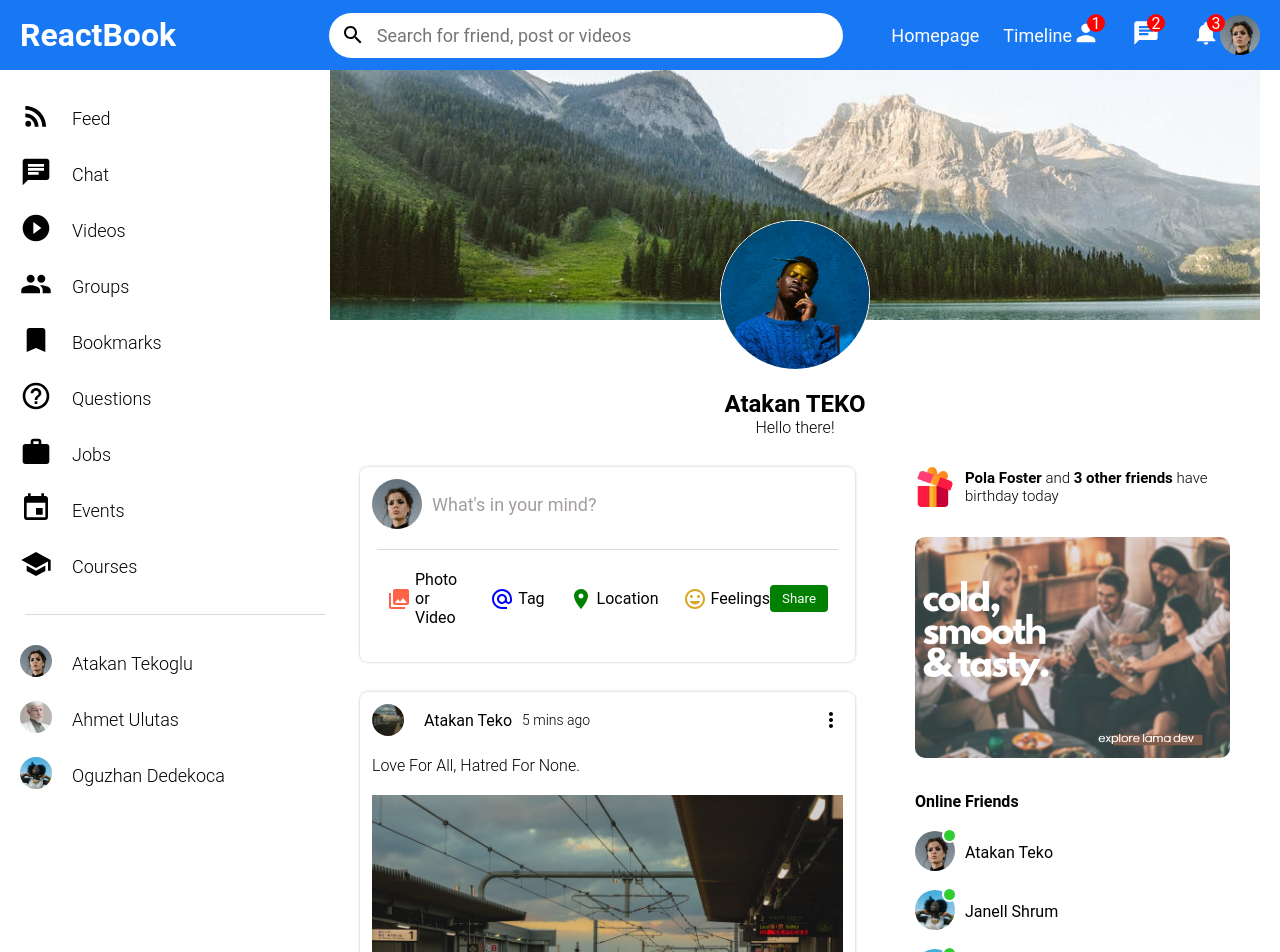
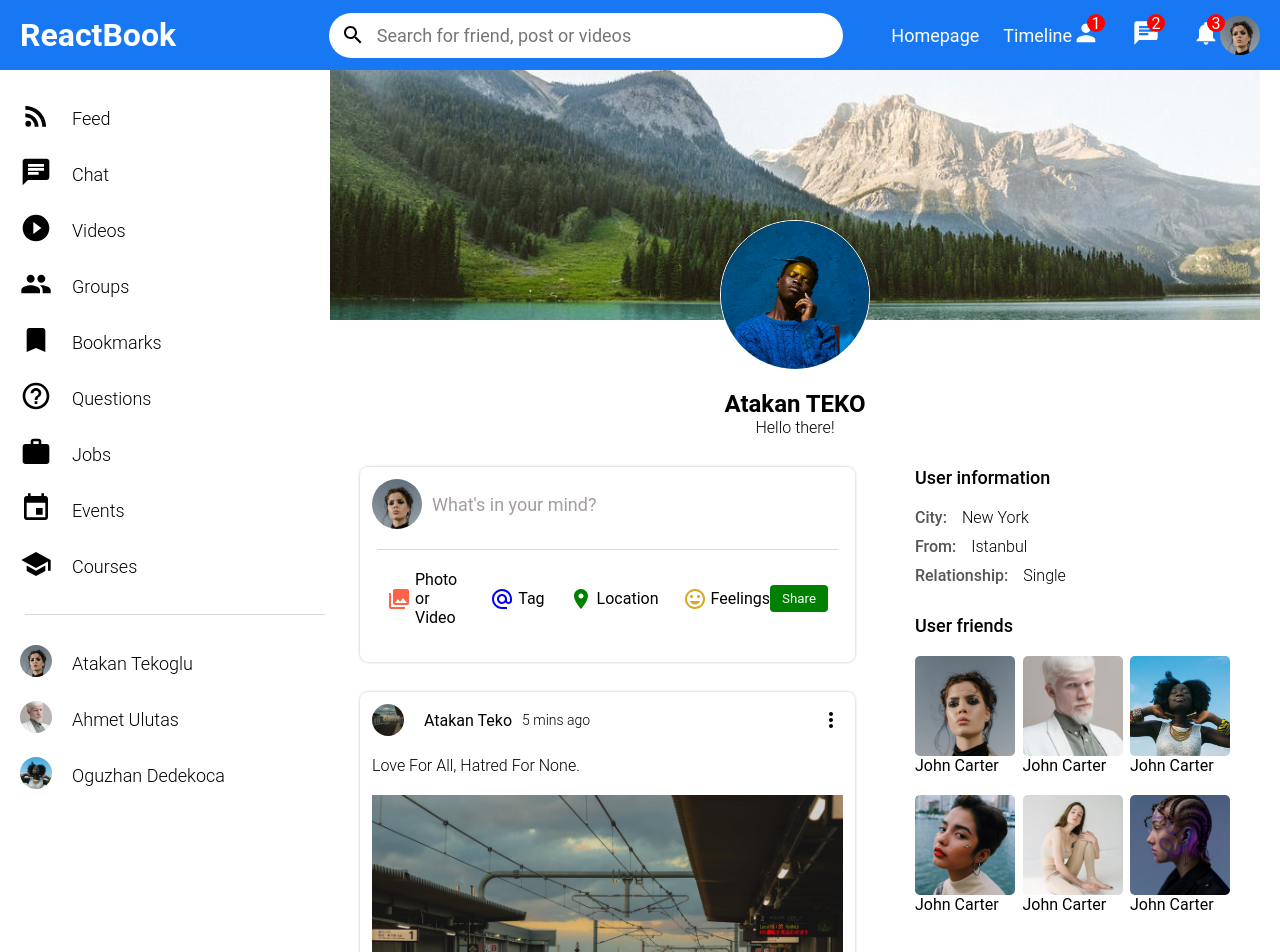
Before and after one commit to atakanteko/reactbook-social-media, a React (Vite) app: page / in a window 1280 px wide. Shown: the top 952 px of the page. Built offline with nearby package versions, Linux system fonts and the light colour scheme.

Commit message:
complete profile page

```diff
--- /dev/null
+++ b/src/components/rightbar/HomeRightbar.tsx
@@ -0,0 +1,46 @@
+import BirthdayImg from '@/assets/images/gift.png'
+import Ads from '@/assets/images/ad.png'
+import { onlineUserModel } from '@/assets/model/onlineUser'
+
+type Props = {}
+
+const HomeRightbar = (props: Props) => {
+  return (
+    <>
+        <div className="birthday-container">
+          <img src={BirthdayImg} alt="bd-img" />
+          <span className='birthday-text'>
+            <b>Pola Foster</b> and <b>3 other friends</b> have birthday today
+          </span>
+        </div>
+        <img
+          src={Ads}
+          alt="ads"
+          className='rightbarAds'
+        />
+        <h4 className="rightbar-title">
+          Online Friends
+        </h4>
+        {
+          onlineUserModel.map(user => (
+            <ul className="rightbar-friendlist">
+              <li className="rightbarfriend">
+                <div className="rightbar-profile-img-container">
+                  <div className="online-img">
+                    <img
+                      src={user.profilePicture}
+                      alt="profile picture"
+                    />
+                    <span className="rightbar-online"/>
+                  </div>
+                  <span className="online-username">{user.username}</span>
+                </div>
+              </li>
+            </ul>
+          ))
+        }
+    </>
+  )
+}
+
+export default HomeRightbar
--- /dev/null
+++ b/src/components/rightbar/ProfileRightbar.tsx
@@ -0,0 +1,88 @@
+import React from 'react'
+import UserPicture1 from '@/assets/images/person/1.jpeg';
+import UserPicture2 from '@/assets/images/person/2.jpeg';
+import UserPicture3 from '@/assets/images/person/3.jpeg';
+import UserPicture4 from '@/assets/images/person/4.jpeg';
+import UserPicture5 from '@/assets/images/person/5.jpeg';
+import UserPicture6 from '@/assets/images/person/6.jpeg';
+import UserPicture7 from '@/assets/images/person/7.jpeg';
+import UserPicture8 from '@/assets/images/person/8.jpeg';
+import UserPicture9 from '@/assets/images/person/9.jpeg';
+import UserPicture10 from '@/assets/images/person/10.jpeg';
+
+type Props = {}
+
+const ProfileRightbar = (props: Props) => {
+  return (
+    <>
+        <h4 className="rightbarTitle">User information</h4>
+        <div className="rightbarInfo">
+          <div className="rightbarInfoItem">
+            <span className="rightbarInfoKey">City:</span>
+            <span className="rightbarInfoValue">New York</span>
+          </div>
+          <div className="rightbarInfoItem">
+            <span className="rightbarInfoKey">From:</span>
+            <span className="rightbarInfoValue">Istanbul</span>
+          </div>
+          <div className="rightbarInfoItem">
+            <span className="rightbarInfoKey">Relationship:</span>
+            <span className="rightbarInfoValue">Single</span>
+          </div>
+        </div>
+        <h4 className="rightbarTitle">User friends</h4>
+        <div className="rightbarFollowings">
+          <div className="rightbarFollowing">
+            <img
+              src={UserPicture1}
+              alt=""
+              className="rightbarFollowingImg"
+            />
+            <span className="rightbarFollowingName">John Carter</span>
+          </div>
+          <div className="rightbarFollowing">
+            <img
+              src={UserPicture2}
+              alt=""
+              className="rightbarFollowingImg"
+            />
+            <span className="rightbarFollowingName">John Carter</span>
+          </div>
+          <div className="rightbarFollowing">
+            <img
+              src={UserPicture3}
+              alt=""
+              className="rightbarFollowingImg"
+            />
+            <span className="rightbarFollowingName">John Carter</span>
+          </div>
+          <div className="rightbarFollowing">
+            <img
+              src={UserPicture4}
+              alt=""
+              className="rightbarFollowingImg"
+            />
+            <span className="rightbarFollowingName">John Carter</span>
+          </div>
+          <div className="rightbarFollowing">
+            <img
+              src={UserPicture5}
+              alt=""
+              className="rightbarFollowingImg"
+            />
+            <span className="rightbarFollowingName">John Carter</span>
+          </div>
+          <div className="rightbarFollowing">
+            <img
+              src={UserPicture6}
+              alt=""
+              className="rightbarFollowingImg"
+            />
+            <span className="rightbarFollowingName">John Carter</span>
+          </div>
+        </div>
+      </>
+  )
+}
+
+export default ProfileRightbar
--- a/src/components/rightbar/Rightbar.tsx
+++ b/src/components/rightbar/Rightbar.tsx
@@ -1,48 +1,16 @@
-import React from 'react'
-import BirthdayImg from '@/assets/images/gift.png'
-import Ads from '@/assets/images/ad.png'
-import ProfilePicture from '@/assets/images/person/1.jpeg';
-import { onlineUserModel } from '@/assets/model/onlineUser';
+import HomeRightbar from "./HomeRightbar";
+import ProfileRightbar from "./ProfileRightbar";
+type Props = {
+  profile?: boolean
+}
 
-type Props = {}
-
-const Rightbar = (props: Props) => {
+const Rightbar = ({ profile }: Props) => {
   return (
     <div className='rightbar'>
       <div className="rightbar-wrapper">
-        <div className="birthday-container">
-          <img src={BirthdayImg} alt="bd-img" />
-          <span className='birthday-text'>
-            <b>Pola Foster</b> and <b>3 other friends</b> have birthday today
-          </span>
-        </div>
-        <img
-          src={Ads}
-          alt="ads"
-          className='rightbarAds'
-        />
-        <h4 className="rightbar-title">
-          Online Friends
-        </h4>
         {
-          onlineUserModel.map(user => (
-            <ul className="rightbar-friendlist">
-              <li className="rightbarfriend">
-                <div className="rightbar-profile-img-container">
-                  <div className="online-img">
-                    <img
-                      src={user.profilePicture}
-                      alt="profile picture"
-                    />
-                    <span className="rightbar-online"/>
-                  </div>
-                  <span className="online-username">{user.username}</span>
-                </div>
-              </li>
-            </ul>
-          ))
+          profile ? <ProfileRightbar /> : <HomeRightbar />
         }
-
       </div>
     </div>
   )
--- a/src/pages/profile/Profile.tsx
+++ b/src/pages/profile/Profile.tsx
@@ -36,7 +36,7 @@
                         </div>
                         <div className="profileRightBottom">
                             <Feeds />
-                            <Rightbar />
+                            <Rightbar profile/>
                         </div>
                     </div>
                 </div>
--- a/src/styles/css/social.css
+++ b/src/styles/css/social.css
@@ -609,4 +609,44 @@
 }
 .profile .profileRight .profileRightBottom {
   display: flex;
+}
+
+.rightbarTitle {
+  font-size: 18px;
+  font-weight: 500;
+  margin-bottom: 20px;
+}
+
+.rightbarInfo {
+  margin-bottom: 30px;
+}
+.rightbarInfo .rightbarInfoItem {
+  margin-bottom: 10px;
+}
+.rightbarInfo .rightbarInfoItem .rightbarInfoKey {
+  font-weight: 500;
+  margin-right: 15px;
+  color: #555;
+}
+.rightbarInfo .rightbarInfoItem .rightbarInfoValue {
+  font-weight: 300;
+}
+
+.rightbarFollowings {
+  display: flex;
+  flex-wrap: wrap;
+  justify-content: space-between;
+}
+.rightbarFollowings .rightbarFollowing {
+  display: flex;
+  flex-direction: column;
+  margin-bottom: 20px;
+  cursor: pointer;
+}
+.rightbarFollowings .rightbarFollowing .rightbarFollowingImg {
+  width: 100px;
+  height: 100px;
+  -o-object-fit: cover;
+     object-fit: cover;
+  border-radius: 5px;
 }/*# sourceMappingURL=social.css.map */
--- a/src/styles/scss/pages/_profile.scss
+++ b/src/styles/scss/pages/_profile.scss
@@ -45,3 +45,42 @@
         }
     }
 }
+
+.rightbarTitle{
+    font-size: 18px;
+    font-weight: 500;
+    margin-bottom: 20px;
+}
+
+.rightbarInfo{
+    margin-bottom: 30px;
+    .rightbarInfoItem{
+        margin-bottom: 10px;
+        .rightbarInfoKey{
+            font-weight: 500;
+            margin-right: 15px;
+            color: #555;
+        }
+        .rightbarInfoValue{
+            font-weight: 300;
+        }
+    }
+}
+
+.rightbarFollowings{
+    display: flex;
+    flex-wrap: wrap;
+    justify-content: space-between;
+    .rightbarFollowing{
+        display: flex;
+        flex-direction: column;
+        margin-bottom: 20px;
+        cursor: pointer;
+        .rightbarFollowingImg{
+            width: 100px;
+            height: 100px;
+            object-fit: cover;
+            border-radius: 5px;
+          }
+      }
+}
```
Also changed, not shown: src/styles/css/social.min.css, 2 other files (tests, documents, lock files or other folders).
